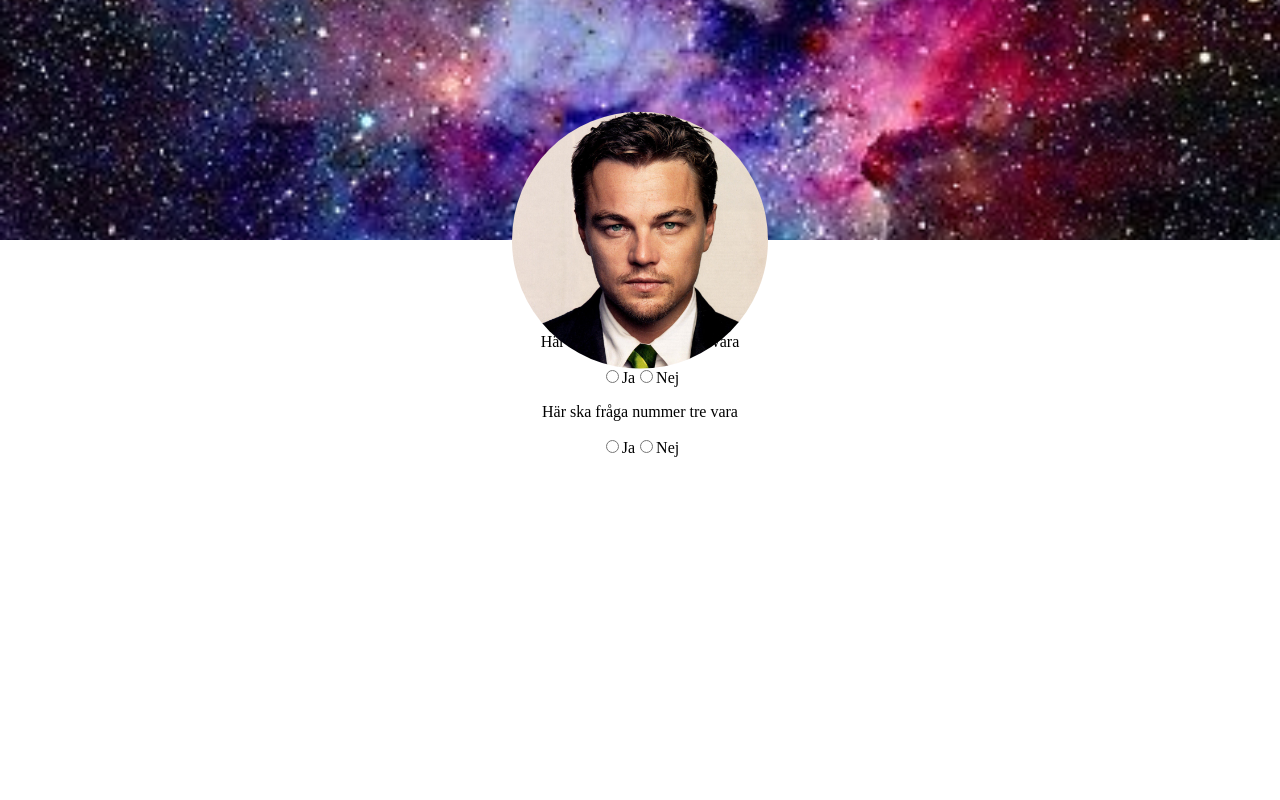
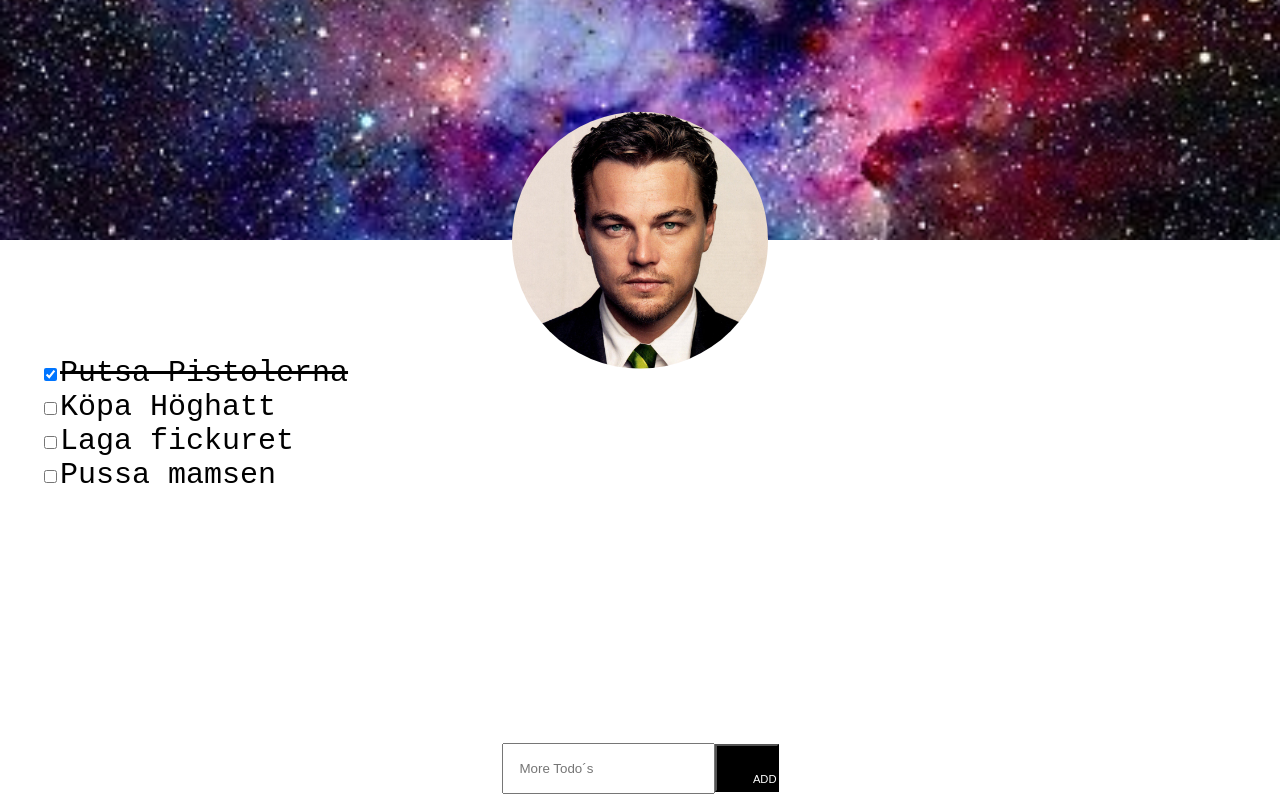
Before and after one commit to 1974pontus/R-U-CHORE, a React (Create React App) app: page / in a window 1280 px wide. Built offline with nearby package versions, Linux system fonts and the light colour scheme.

Commit message:
not clearing input field

```diff
--- a/src/components/Layout.tsx
+++ b/src/components/Layout.tsx
@@ -3,8 +3,8 @@ import React from 'react';
 
 import Header from './ViewContainer/Header'
 import Title from './ViewContainer/Title';
-import MainView from "./ViewContainer/MainView";
-// import ProfileView from "./ViewContainer/ProfileView";
+// import MainView from "./ViewContainer/MainView";
+import ProfileView from "./ViewContainer/ProfileView";
 import ProfileImg from "./ViewContainer/ProfileImg";
 
 //tagit bort footer från layout, footer ligger i MainView och ska läggas in i PofileView?/AddTodoForm?
@@ -25,8 +25,8 @@ const Layout = () => {
         <ProfileImg imageSrc={require('../img/Leonardo-Dicaprio.jpg')} alt='leo DiCaprio at his best'/>
         <Header imageSrc={require('../img/space.jpg')} alt='stardust in space'/>
         <Title />
-        <MainView />
-        {/* <ProfileView/> */}
+        {/* <MainView /> */}
+        <ProfileView/>
 
       </div>
     );
--- a/src/components/ViewContainer/FormField.tsx
+++ b/src/components/ViewContainer/FormField.tsx
@@ -13,7 +13,7 @@ interface FormFieldProps {
 function FormField(props: FormFieldProps) {
 return (
     <div style={footerContainer}>
-        <input style={inputFelt} value="" type="text" id="name" name="name" onChange={props.onChange} placeholder={props.inputplaceholder} />
+        <input style={inputFelt} type="text" id="name" name="name" onChange={props.onChange} placeholder={props.inputplaceholder}></input>
         <button value="" style={mainButton} onClick={props.onClick}> {props.buttontext} </button>
     </div>
 )
--- a/src/components/ViewContainer/ProfileView.tsx
+++ b/src/components/ViewContainer/ProfileView.tsx
@@ -1,4 +1,4 @@
-import React, { useState } from 'react'
+import React, { useState, CSSProperties } from 'react'
 import TodoList from './TodoList'
 import { Todo, ToggleTodo, AddTodo } from './types'
 import AddTodos from './AddTodos'
@@ -8,7 +8,10 @@ import AddTodos from './AddTodos'
 
 const initialTodos: Array<Todo> = [
     { text:'Putsa Pistolerna', complete: true},
-    { text: 'Köpa Höghatt', complete: false}
+    { text: 'Köpa Höghatt', complete: false},
+    { text: 'Laga fickuret', complete: false},
+    { text: 'Pussa mamsen', complete: false}
+
 ]
 
 const ProfileView: React.FC = () => {
@@ -33,11 +36,19 @@ const addTodo: AddTodo = newTodo => {
 }
 
 return (
-    <React.Fragment>
+    <div style={liststyling}>
+    <React.Fragment >
        <TodoList todos={todos} toggleTodo={toggleTodo} />
        <AddTodos addTodo={addTodo}/>
     </React.Fragment>
+    </div>
 )
 }
 
+const liststyling: CSSProperties = {
+    marginTop: '7rem',
+    fontSize: '30px',
+    fontFamily: 'monospace'
+}
+
 export default ProfileView
--- a/src/components/ViewContainer/TodoListItem.css
+++ b/src/components/ViewContainer/TodoList.css
@@ -1,3 +1,8 @@
+
+
+
+
 .complete {
     text-decoration: line-through;
+
 }
--- a/src/components/ViewContainer/TodoList.tsx
+++ b/src/components/ViewContainer/TodoList.tsx
@@ -1,6 +1,5 @@
 import React from "react";
 import TodoListItem from "./TodoListItem";
-import "./TodoListItem.css";
 import { Todo, ToggleTodo } from "./types";
 
 interface TodoListProps {
--- a/src/components/ViewContainer/TodoListItem.tsx
+++ b/src/components/ViewContainer/TodoListItem.tsx
@@ -1,5 +1,5 @@
 import React from "react";
-import "./TodoListItem.css";
+import "./TodoList.css";
 import { Todo, ToggleTodo } from "./types";
 
 interface TodoListItemProps {
```
